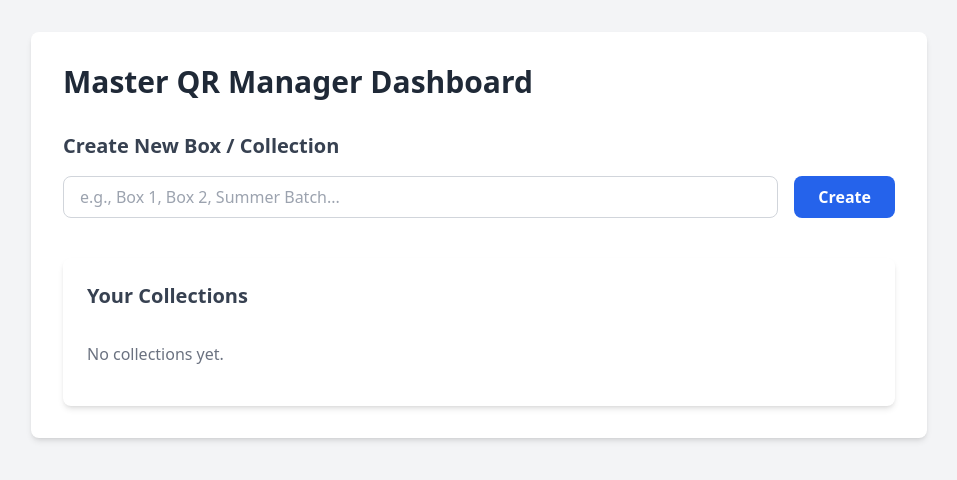
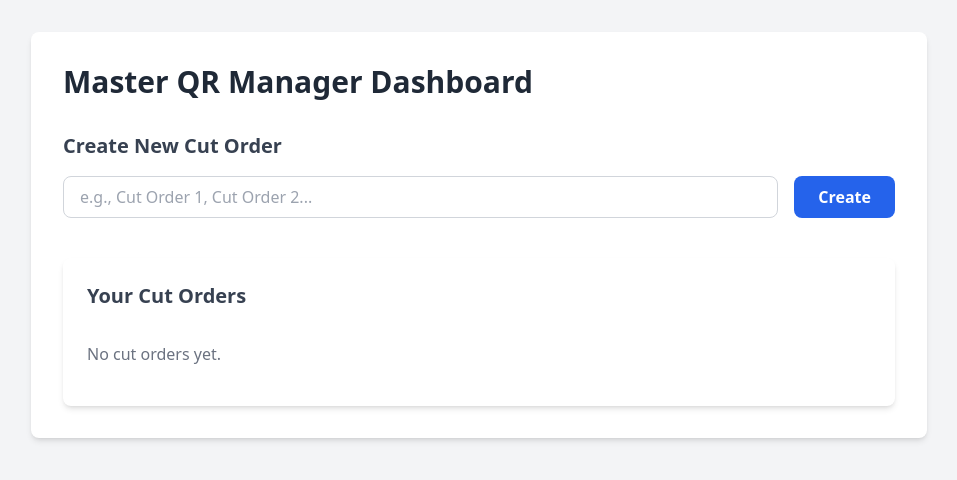
Before and after one commit to ChakradharWugroup/qrcode, a FastAPI app: page / in a window 1280 px wide. Shown: the top 480 px of the page, without its empty margins (161-1118 px from the left). Run offline with FastAPI, Linux system fonts and the light colour scheme; some libraries are stand-ins or nearby versions.

Commit message:
Update dashboard terminology

```diff
--- a/templates/dashboard.html
+++ b/templates/dashboard.html
@@ -21,15 +21,15 @@
         <h1 class="text-3xl font-bold mb-8 text-gray-800">Master QR Manager Dashboard</h1>
 
         <div class="mb-10">
-            <h2 class="text-xl font-semibold mb-4 text-gray-700">Create New Box / Collection</h2>
+            <h2 class="text-xl font-semibold mb-4 text-gray-700">Create New Cut Order</h2>
             <form action="/collections/create" method="POST" class="flex gap-4">
-                <input type="text" name="name" required placeholder="e.g., Box 1, Box 2, Summer Batch..." class="flex-1 border border-gray-300 rounded-lg px-4 py-2 focus:outline-none focus:ring-2 focus:ring-blue-500">
+                <input type="text" name="name" required placeholder="e.g., Cut Order 1, Cut Order 2..." class="flex-1 border border-gray-300 rounded-lg px-4 py-2 focus:outline-none focus:ring-2 focus:ring-blue-500">
                 <button type="submit" class="bg-blue-600 text-white px-6 py-2 rounded-lg hover:bg-blue-700 font-semibold transition">Create</button>
             </form>
         </div>
 
         <div class="bg-white p-6 rounded-lg shadow-md">
-            <h2 class="text-xl font-semibold mb-4 text-gray-700">Your Collections</h2>
+            <h2 class="text-xl font-semibold mb-4 text-gray-700">Your Cut Orders</h2>
             <ul class="divide-y divide-gray-200">
                 {% for collection in collections %}
                 <li class="py-4 flex justify-between items-center">
@@ -40,7 +40,7 @@
                     <a href="/collections/{{ collection.id }}" class="text-blue-600 hover:underline">Manage &rarr;</a>
                 </li>
                 {% else %}
-                <li class="py-4 text-gray-500">No collections yet.</li>
+                <li class="py-4 text-gray-500">No cut orders yet.</li>
                 {% endfor %}
             </ul>
         </div>
```
Also changed, not shown: update_dashboard.py (added, +10 -0 lines).
